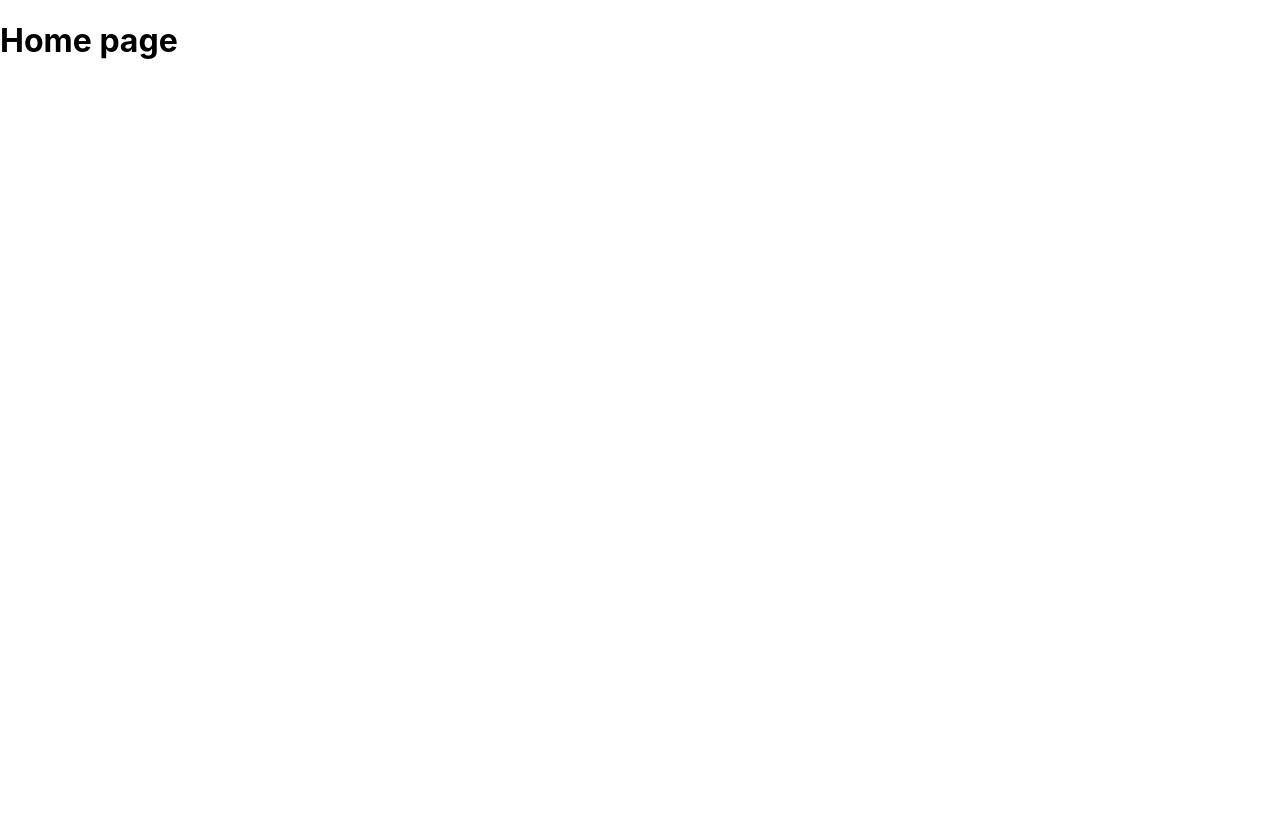
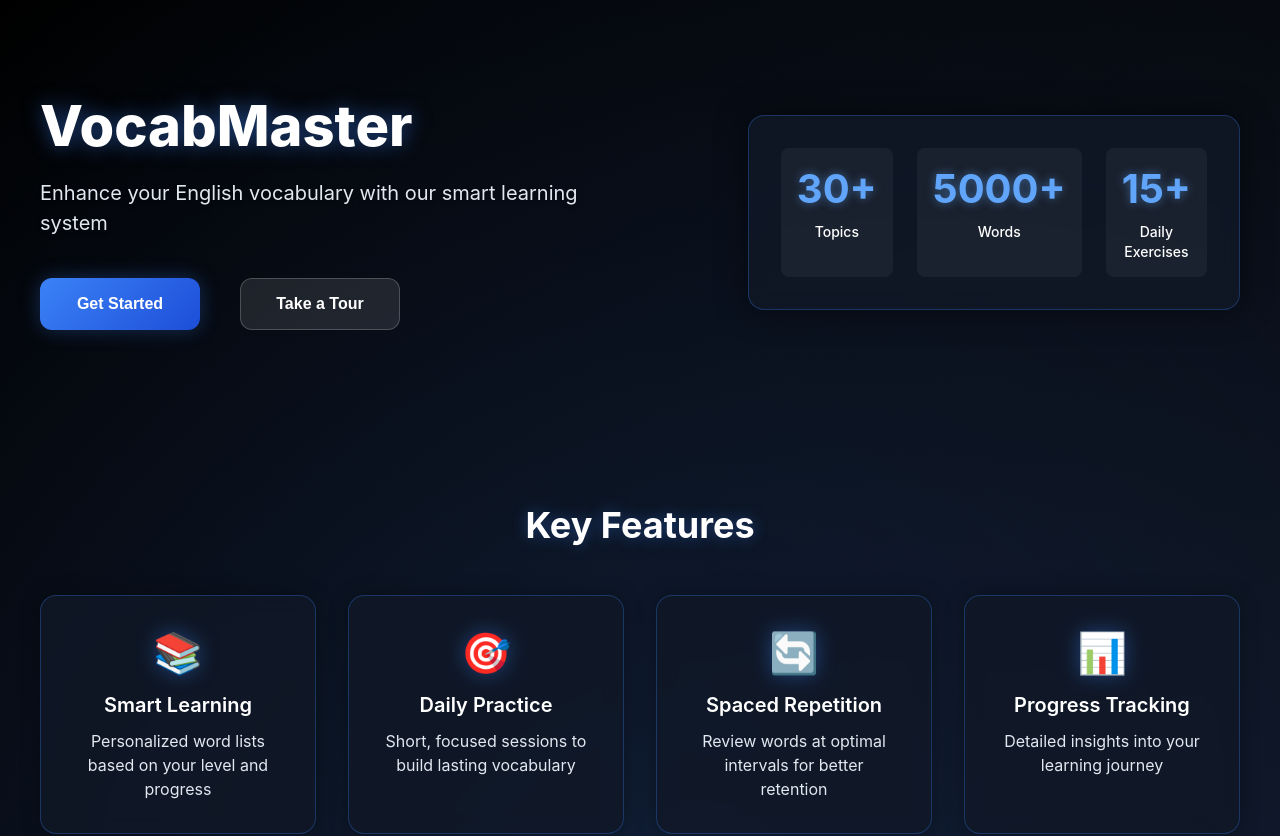
Before and after one commit to ML642/WordQuest, a React (Create React App) app: page / in a window 1280 px wide. Shown: the top 836 px of the page. Before the commit the page ends 800 px from the top, so only its background shows below. Built offline with nearby package versions, Linux system fonts and the light colour scheme.

Commit message:
adds homepage

```diff
--- a/src/pages/Home/home.jsx
+++ b/src/pages/Home/home.jsx
@@ -1,23 +1,95 @@
+import React from "react";
+import style from "./home.module.css";
 
+export default function Home() {
+  return (
+    <div className={style.pageWrapper}>
+      <main className={style.container}>
+        <section className={style.hero}>
+          <div className={`${style.heroContent} ${style.glowEffect}`}>
+            <h1 className={style.title}>VocabMaster</h1>
+            <p className={style.subtitle}>
+              Enhance your English vocabulary with our smart learning system
+            </p>
+            <div className={style.heroCtas}>
+              <button className={style.primaryBtn}>Get Started</button>
+              <button className={style.secondaryBtn}>Take a Tour</button>
+            </div>
+          </div>
+          <div className={style.heroStats}>
+            <div className={style.stat}>
+              <span className={style.statNumber}>30+</span>
+              <span className={style.statLabel}>Topics</span>
+            </div>
+            <div className={style.stat}>
+              <span className={style.statNumber}>5000+</span>
+              <span className={style.statLabel}>Words</span>
+            </div>
+            <div className={style.stat}>
+              <span className={style.statNumber}>15+</span>
+              <span className={style.statLabel}>Daily Exercises</span>
+            </div>
+          </div>
+        </section>
 
+        <section className={style.features}>
+          <h2 className={style.sectionTitle}>Key Features</h2>
+          <div className={style.featureGrid}>
+            <div className={style.featureCard}>
+              <div className={style.featureIcon}>📚</div>
+              <h3>Smart Learning</h3>
+              <p>Personalized word lists based on your level and progress</p>
+            </div>
+            <div className={style.featureCard}>
+              <div className={style.featureIcon}>🎯</div>
+              <h3>Daily Practice</h3>
+              <p>Short, focused sessions to build lasting vocabulary</p>
+            </div>
+            <div className={style.featureCard}>
+              <div className={style.featureIcon}>🔄</div>
+              <h3>Spaced Repetition</h3>
+              <p>Review words at optimal intervals for better retention</p>
+            </div>
+            <div className={style.featureCard}>
+              <div className={style.featureIcon}>📊</div>
+              <h3>Progress Tracking</h3>
+              <p>Detailed insights into your learning journey</p>
+            </div>
+          </div>
+        </section>
 
-const  Home = ()=> {
+        <section className={style.howItWorks}>
+          <h2 className={style.sectionTitle}>How It Works</h2>
+          <div className={style.steps}>
+            <div className={style.step}>
+              <div className={style.stepNumber}>1</div>
+              <h3>Sign Up</h3>
+              <p>Create your account and take a quick placement test</p>
+            </div>
+            <div className={style.step}>
+              <div className={style.stepNumber}>2</div>
+              <h3>Learn Daily</h3>
+              <p>Get 5 new words each day tailored to your level</p>
+            </div>
+            <div className={style.step}>
+              <div className={style.stepNumber}>3</div>
+              <h3>Practice</h3>
+              <p>Complete exercises to reinforce your learning</p>
+            </div>
+            <div className={style.step}>
+              <div className={style.stepNumber}>4</div>
+              <h3>Track Progress</h3>
+              <p>Watch your vocabulary grow over time</p>
+            </div>
+          </div>
+        </section>
 
-
-
-    return (
-        <div >
-            <h1>Home page </h1>
-
-
-
-
-        </div>
-
-
-    )
-
-
+        <section className={style.cta}>
+          <h2>Ready to Expand Your Vocabulary?</h2>
+          <p>Join thousands of learners improving their English every day</p>
+          <button className={style.primaryBtn}>Start Learning Now</button>
+        </section>
+      </main>
+    </div>
+  );
 }
-
-export default Home ;
--- /dev/null
+++ b/src/pages/Home/home.module.css
@@ -0,0 +1,312 @@
+.pageWrapper {
+  min-height: 100vh;
+  background: linear-gradient(135deg, #000000 0%, #111827 100%);
+  color: #ffffff;
+  font-family: Inter, system-ui, -apple-system, sans-serif;
+  position: relative;
+  overflow: hidden;
+}
+
+.pageWrapper::before {
+  content: '';
+  position: absolute;
+  top: -50%;
+  left: -50%;
+  width: 200%;
+  height: 200%;
+  background: radial-gradient(circle at center, rgba(59, 130, 246, 0.15) 0%, transparent 50%);
+  animation: rotate 30s linear infinite;
+  z-index: 0;
+}
+
+.container {
+  max-width: 1200px;
+  margin: 0 auto;
+  padding: 2rem;
+  position: relative;
+  z-index: 1;
+}
+
+/* Hero Section */
+.hero {
+  display: grid;
+  grid-template-columns: 1.2fr 0.8fr;
+  gap: 3rem;
+  padding: 4rem 0;
+  align-items: center;
+}
+
+.heroContent {
+  max-width: 600px;
+}
+
+.title {
+  font-size: 3.5rem;
+  font-weight: 800;
+  color: #ffffff;
+  margin: 0 0 1rem;
+  line-height: 1.1;
+  text-shadow: 0 0 20px rgba(59, 130, 246, 0.5);
+}
+
+.subtitle {
+  font-size: 1.25rem;
+  color: #e2e8f0;
+  margin-bottom: 2rem;
+  line-height: 1.5;
+  text-shadow: 0 2px 4px rgba(0, 0, 0, 0.3);
+}
+
+/* Stats Section */
+.heroStats {
+  display: grid;
+  grid-template-columns: repeat(3, 1fr);
+  gap: 1.5rem;
+  padding: 2rem;
+  background: rgba(17, 24, 39, 0.8);
+  border-radius: 1rem;
+  box-shadow: 0 0 30px rgba(0, 0, 0, 0.5);
+  border: 1px solid rgba(59, 130, 246, 0.3);
+  backdrop-filter: blur(10px);
+}
+
+.stat {
+  text-align: center;
+  padding: 1rem;
+  background: rgba(255, 255, 255, 0.05);
+  border-radius: 0.5rem;
+}
+
+.statNumber {
+  display: block;
+  font-size: 2.5rem;
+  font-weight: 700;
+  color: #60a5fa;
+  margin-bottom: 0.5rem;
+  text-shadow: 0 0 10px rgba(96, 165, 250, 0.5);
+}
+
+.statLabel {
+  color: #ffffff;
+  font-size: 0.875rem;
+  font-weight: 500;
+}
+
+/* Feature Cards */
+.features {
+  padding: 5rem 0;
+}
+
+.sectionTitle {
+  text-align: center;
+  font-size: 2.25rem;
+  margin-bottom: 3rem;
+  color: #ffffff;
+  text-shadow: 0 0 15px rgba(59, 130, 246, 0.4);
+}
+
+.featureGrid {
+  display: grid;
+  grid-template-columns: repeat(auto-fit, minmax(250px, 1fr));
+  gap: 2rem;
+}
+
+.featureCard {
+  background: rgba(17, 24, 39, 0.8);
+  padding: 2rem;
+  border-radius: 1rem;
+  text-align: center;
+  transition: all 0.3s ease;
+  box-shadow: 0 0 20px rgba(0, 0, 0, 0.3);
+  border: 1px solid rgba(59, 130, 246, 0.3);
+  backdrop-filter: blur(10px);
+}
+
+.featureCard:hover {
+  transform: translateY(-5px);
+  box-shadow: 0 0 30px rgba(59, 130, 246, 0.3);
+  border-color: rgba(59, 130, 246, 0.5);
+}
+
+.featureIcon {
+  font-size: 2.5rem;
+  margin-bottom: 1rem;
+  filter: drop-shadow(0 0 10px rgba(59, 130, 246, 0.4));
+}
+
+.featureCard h3 {
+  color: #ffffff;
+  margin: 0 0 0.75rem;
+  font-size: 1.25rem;
+  font-weight: 600;
+}
+
+.featureCard p {
+  color: #e2e8f0;
+  line-height: 1.5;
+  margin: 0;
+}
+
+/* How It Works Section */
+.howItWorks {
+  padding: 5rem 2rem;
+  background: rgba(0, 0, 0, 0.7);
+  margin: 2rem -2rem;
+  border-top: 1px solid rgba(59, 130, 246, 0.3);
+  border-bottom: 1px solid rgba(59, 130, 246, 0.3);
+  box-shadow: 0 0 40px rgba(0, 0, 0, 0.5);
+}
+
+.steps {
+  display: grid;
+  grid-template-columns: repeat(auto-fit, minmax(200px, 1fr));
+  gap: 2rem;
+  max-width: 1000px;
+  margin: 0 auto;
+}
+
+.step {
+  text-align: center;
+  position: relative;
+  padding: 2rem;
+  background: rgba(17, 24, 39, 0.8);
+  border-radius: 1rem;
+  border: 1px solid rgba(59, 130, 246, 0.3);
+  transition: all 0.3s ease;
+}
+
+.step:hover {
+  transform: translateY(-3px);
+  box-shadow: 0 0 25px rgba(59, 130, 246, 0.2);
+}
+
+.stepNumber {
+  width: 2.5rem;
+  height: 2.5rem;
+  background: linear-gradient(135deg, #3b82f6 0%, #1d4ed8 100%);
+  color: white;
+  border-radius: 50%;
+  display: flex;
+  align-items: center;
+  justify-content: center;
+  font-weight: 600;
+  margin: 0 auto 1rem;
+  box-shadow: 0 0 20px rgba(59, 130, 246, 0.4);
+}
+
+.step h3 {
+  color: #ffffff;
+  margin: 0 0 0.75rem;
+  font-size: 1.25rem;
+  font-weight: 600;
+}
+
+.step p {
+  color: #e2e8f0;
+  margin: 0;
+  line-height: 1.5;
+}
+
+/* Buttons */
+.heroCtas {
+  display: flex;
+  gap: 2.5rem;
+  margin-top: 2.5rem;
+}
+
+.primaryBtn {
+  background: linear-gradient(135deg, #3b82f6 0%, #1d4ed8 100%);
+  color: white;
+  border: none;
+  padding: 1rem 2rem;
+  border-radius: 0.75rem;
+  font-weight: 600;
+  font-size: 1rem;
+  cursor: pointer;
+  transition: all 0.3s ease;
+  box-shadow: 0 0 20px rgba(59, 130, 246, 0.3);
+  min-width: 160px;
+}
+
+.primaryBtn:hover {
+  transform: translateY(-2px);
+  box-shadow: 0 0 30px rgba(59, 130, 246, 0.5);
+}
+
+.secondaryBtn {
+  background: rgba(255, 255, 255, 0.1);
+  color: #ffffff;
+  border: 1px solid rgba(255, 255, 255, 0.2);
+  padding: 1rem 2rem;
+  border-radius: 0.75rem;
+  font-weight: 600;
+  font-size: 1rem;
+  cursor: pointer;
+  transition: all 0.3s ease;
+  min-width: 160px;
+}
+
+.secondaryBtn:hover {
+  background: rgba(255, 255, 255, 0.15);
+  border-color: rgba(255, 255, 255, 0.3);
+  transform: translateY(-2px);
+}
+
+/* CTA Section */
+.cta {
+  text-align: center;
+  padding: 4rem 0;
+  max-width: 600px;
+  margin: 0 auto;
+}
+
+.cta h2 {
+  font-size: 2rem;
+  margin: 0 0 1rem;
+  color: #ffffff;
+  text-shadow: 0 0 15px rgba(59, 130, 246, 0.4);
+}
+
+.cta p {
+  color: #e2e8f0;
+  margin: 0 0 2rem;
+  font-size: 1.1rem;
+  line-height: 1.5;
+}
+
+/* Animations */
+@keyframes rotate {
+  from { transform: rotate(0deg); }
+  to { transform: rotate(360deg); }
+}
+
+/* Responsive Design */
+@media (max-width: 968px) {
+  .hero {
+    grid-template-columns: 1fr;
+    text-align: center;
+    gap: 2rem;
+  }
+
+  .heroContent {
+    margin: 0 auto;
+  }
+
+  .title {
+    font-size: 2.5rem;
+  }
+}
+
+@media (max-width: 640px) {
+  .container {
+    padding: 1rem;
+  }
+
+  .heroStats {
+    grid-template-columns: 1fr;
+  }
+
+  .sectionTitle {
+    font-size: 1.875rem;
+  }
+}
```
Also changed, not shown: src/layout/footer/footer.css (added), src/layout/footer/footer.jsx (added), src/layout/header/header.jsx (added), src/layout/header/header.module.css (added).
